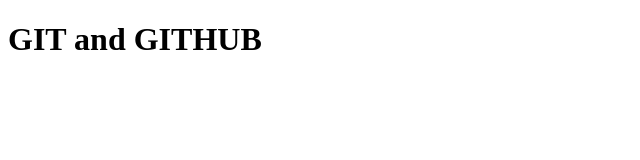
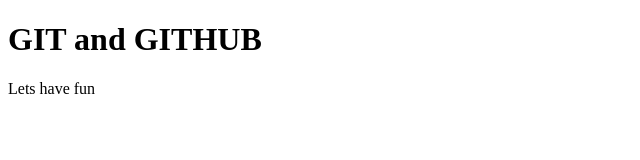
Before and after one commit to Qwadjou-dan/Trial, a plain HTML site: page index.html in a window 1280 px wide. Shown: the whole page, without its empty margins (0-640 px from the left). Drawn offline with Linux system fonts and the light colour scheme.

Commit message:
Version2

```diff
--- a/index.html
+++ b/index.html
@@ -7,5 +7,6 @@
 </head>
 <body>
  <h1>GIT and GITHUB</h1>
+ <p>Lets have fun</p>
 </body>
 </html>
```
